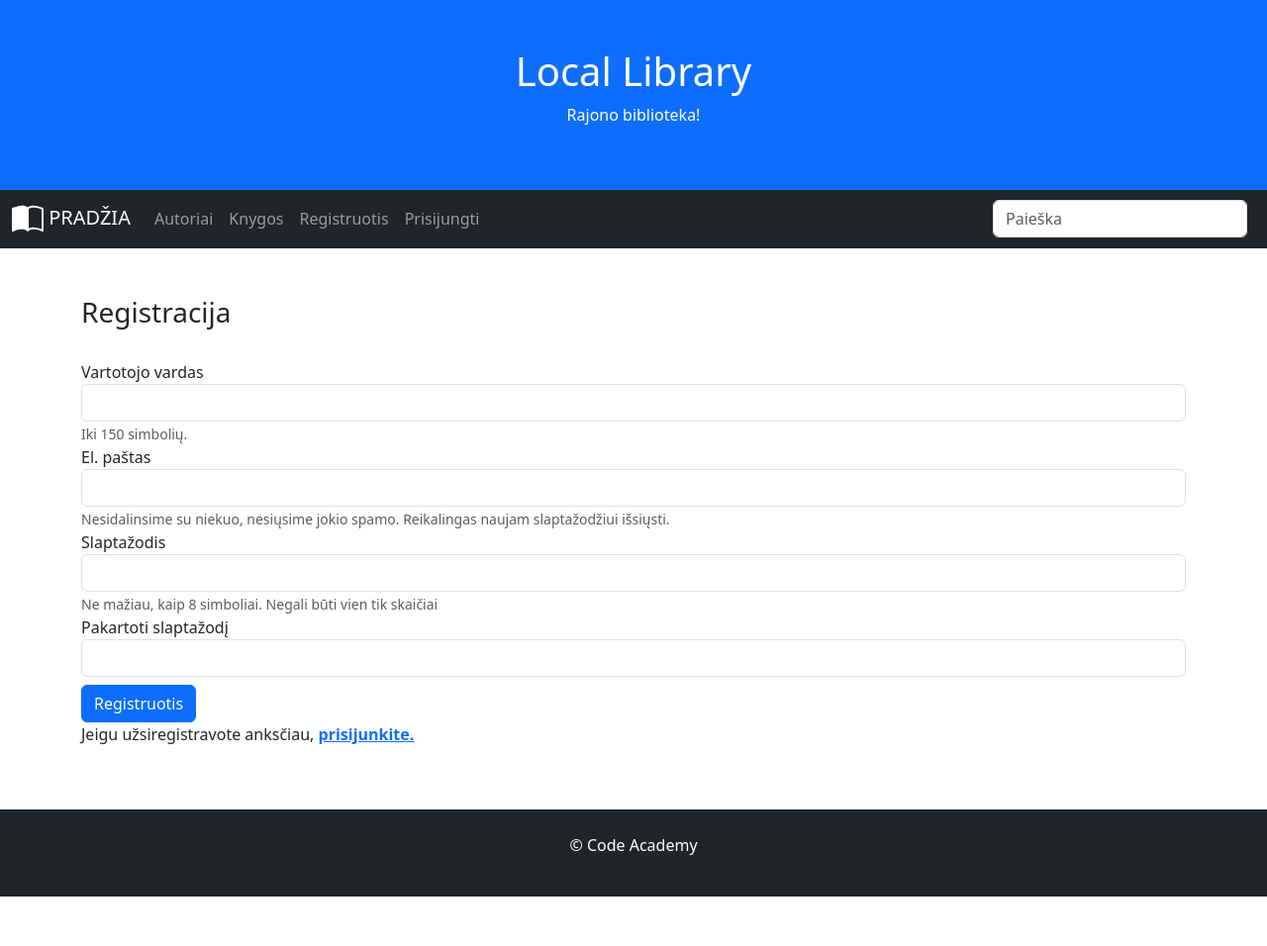
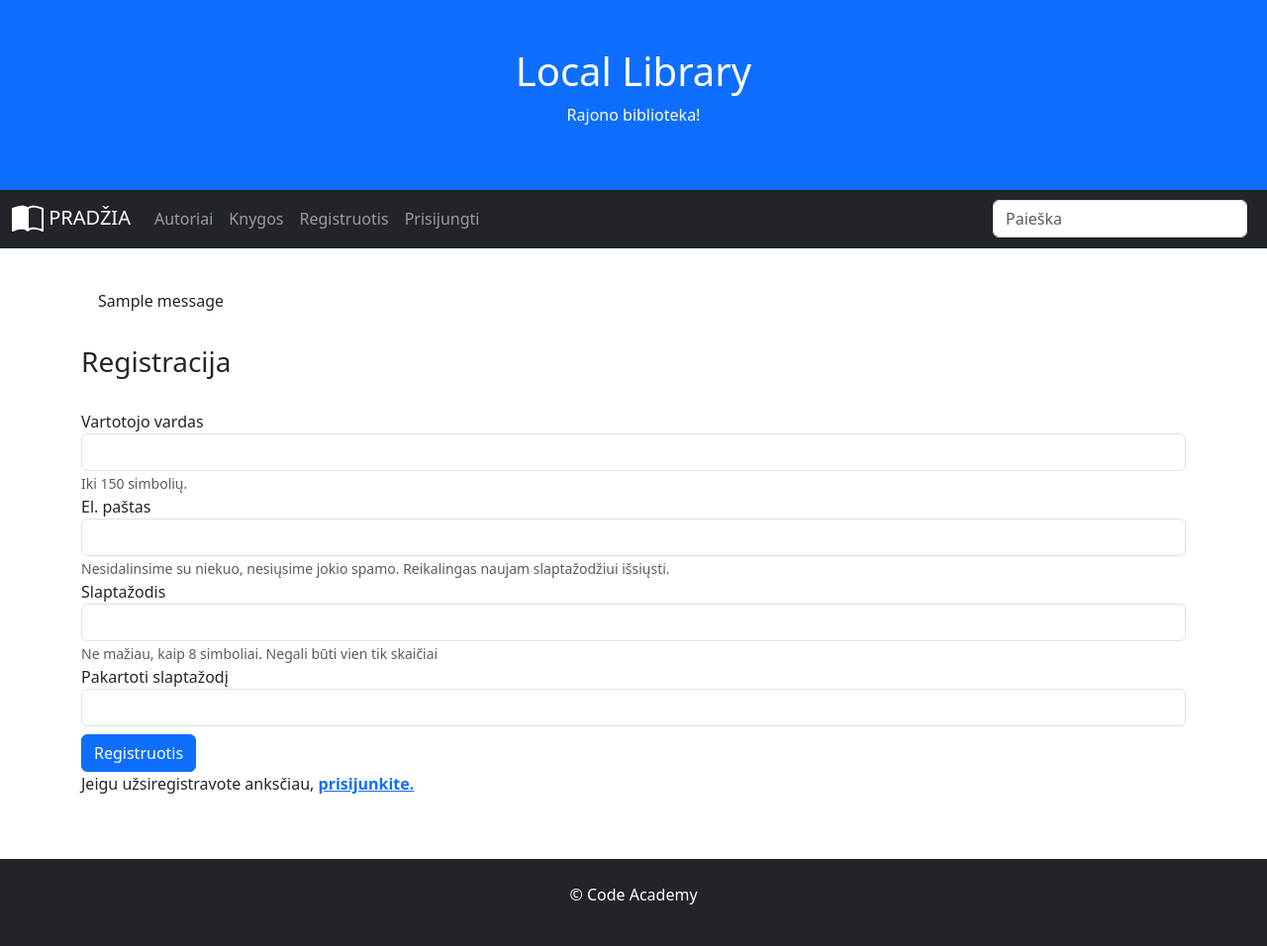
Before and after one commit to DonatasNoreika/library_20250210, a Django app: page /library/register/ in a window 1280 px wide. Shown: the whole page at 99% size. Before the commit the page ends 906 px from the top, so only its background shows below. Run offline with Django 5.2, Linux system fonts and the light colour scheme; tables that the repository leaves empty hold one stand-in row (values such as "Sample post"); one stand-in notice (Sample message) is shown.

Commit message:
8: Įdėti patikrinimai registruojant vartotoją per formą frontende

```diff
--- a/mysite/library/templates/base.html
+++ b/mysite/library/templates/base.html
@@ -70,7 +70,22 @@
     </div>
 </nav>
 
-<div class="container mt-5">
+<div class="container mt-4">
+    <div class="row">
+        <div class="col-sm">
+            {% if messages %}
+            {% for message in messages %}
+            <div class="alert alert-{% if message.tags == 'error' %}danger{% elif message.tags == 'info' %}success{% endif %}"
+                 role="alert">
+                {{ message }}
+            </div>
+            {% endfor %}
+            {% endif %}
+        </div>
+    </div>
+</div>
+
+<div class="container">
     <div class="row">
         {% block "content" %}{% endblock %}
     </div>
--- a/mysite/library/templates/register.html
+++ b/mysite/library/templates/register.html
@@ -10,24 +10,24 @@
             {% csrf_token %}
             <div class="form-group">
                 <label for="username">Vartotojo vardas</label>
-                <input name="username" type="text" class="form-control" id="username" aria-describedby="usernameHelp">
+                <input name="username" type="text" class="form-control" id="username" aria-describedby="usernameHelp" required>
                 <small id="usernameHelp" class="form-text text-muted">Iki 150 simbolių.</small>
             </div>
             <div class="form-group">
                 <label for="exampleInputEmail1">El. paštas</label>
-                <input name="email" type="email" class="form-control" id="exampleInputEmail1" aria-describedby="emailHelp">
+                <input name="email" type="email" class="form-control" id="exampleInputEmail1" aria-describedby="emailHelp" required>
                 <small id="emailHelp" class="form-text text-muted">Nesidalinsime su niekuo, nesiųsime jokio spamo.
                     Reikalingas naujam slaptažodžiui išsiųsti. </small>
             </div>
             <div class="form-group">
                 <label for="password">Slaptažodis</label>
-                <input name="password" type="password" class="form-control" id="password" aria-describedby="pwdHelp">
+                <input name="password" type="password" class="form-control" id="password" aria-describedby="pwdHelp" required>
                 <small id="pwdHelp" class="form-text text-muted">Ne mažiau, kaip 8 simboliai. Negali būti vien tik
                     skaičiai</small>
             </div>
             <div class="form-group">
                 <label for="password2">Pakartoti slaptažodį</label>
-                <input name="password2" type="password" class="form-control" id="password2" aria-describedby="pwd2Help">
+                <input name="password2" type="password" class="form-control" id="password2" aria-describedby="pwd2Help" required>
             </div>
             <button type="submit" class="btn btn-primary register-button mt-2">Registruotis</button>
         </form>
--- a/mysite/library/views.py
+++ b/mysite/library/views.py
@@ -6,6 +6,8 @@ from django.core.paginator import Paginator
 from django.db.models import Q
 from django.contrib.auth.mixins import LoginRequiredMixin
 from django.contrib.auth.models import User
+from django.contrib import messages
+from django.contrib.auth import password_validation
 
 # Create your views here.
 
@@ -85,6 +87,26 @@ def register(request):
         email = request.POST['email']
         password = request.POST['password']
         password2 = request.POST['password2']
-        User.objects.create_user(username=username, email=email, password=password)
-        return redirect("login")
+        if password == password2:
+            if User.objects.filter(username=username).exists():
+                messages.error(request, message=f'Vartotojo vardas {username} užimtas!')
+                return redirect("register")
+            else:
+                if User.objects.filter(email=email).exists():
+                    messages.error(request, message=f'Vartotojas su el. paštu {email} jau užregistruotas!')
+                    return redirect("register")
+                else:
+                    try:
+                        password_validation.validate_password(password)
+                    except password_validation.ValidationError as err:
+                        for error in err:
+                            messages.error(request, error)
+                            return redirect("register")
+                    User.objects.create_user(username=username, email=email, password=password)
+                    messages.info(request, f'Vartotojas {username} užregistruotas!')
+                    return redirect("login")
+        else:
+            messages.error(request, message="Slaptažodžiai nesutampa!")
+            return redirect("register")
+
     return render(request, template_name="register.html")
```
